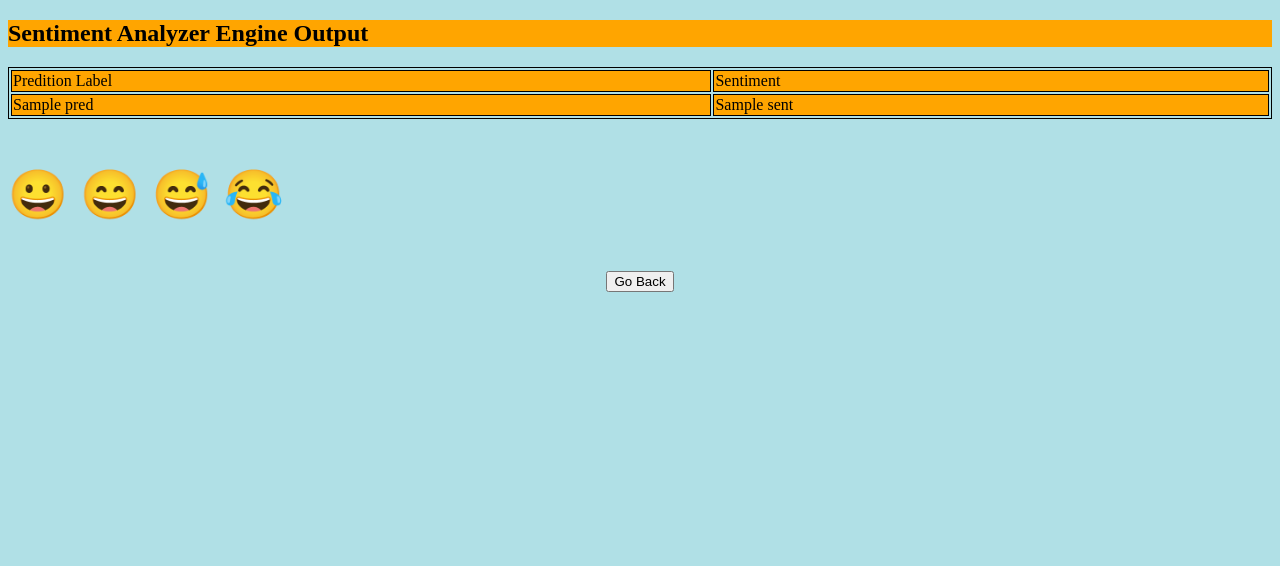
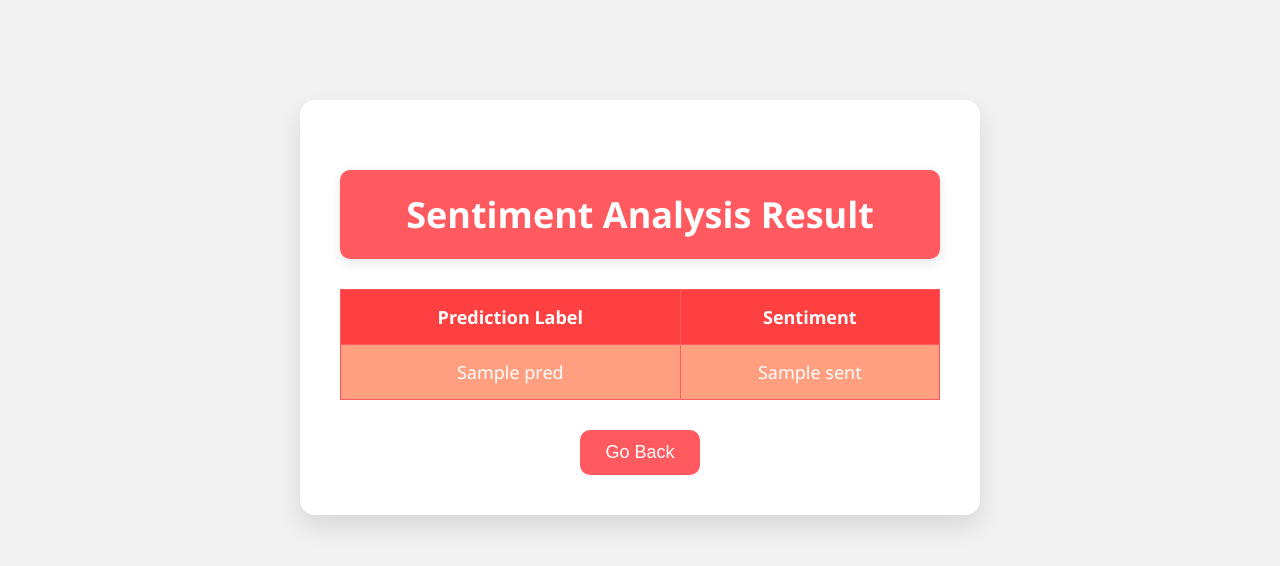
Before and after one commit to SpicyTalha/EmoScan, a Flask app: template templates/predict.html in a window 1280 px wide. Shown: the top 566 px of the page. Run offline with Flask 3, Linux system fonts and the light colour scheme; the template is opened without the code that fills it: most values are stand-ins (such as "Sample title", 1, 10 or a date in 2020); parts of the project's set-up code (start-up, migrations or seed data) failed here and were passed over.

Commit message:
refactored the gui

```diff
--- a/templates/predict.html
+++ b/templates/predict.html
@@ -1,31 +1,115 @@
 <!doctype html>
+<html lang="en">
 <head>
   <meta charset="UTF-8">
-</head>
+  <meta name="viewport" content="width=device-width, initial-scale=1.0">
+  <title>Sentiment Analysis Result</title>
   <style>
-table, th, td {
-  border:1px solid black;
+    body {
+      background-color: #f1f1f1;
+      font-family: 'Segoe UI', Tahoma, Geneva, Verdana, sans-serif;
+      margin: 0;
+      padding: 0;
     }
+
+    .container {
+      max-width: 600px;
+      margin: 100px auto;
+      background-color: #fff;
+      padding: 40px;
+      border-radius: 15px;
+      box-shadow: 0 12px 24px rgba(0, 0, 0, 0.1);
+      text-align: center;
+    }
+
+    h2 {
+      font-size: 36px;
+      color: #fff;
+      background-color: #ff5a5f;
+      padding: 20px 30px;
+      border-radius: 10px;
+      box-shadow: 0 4px 12px rgba(0, 0, 0, 0.1);
+      margin-bottom: 30px;
+    }
+
+    table {
+      width: 100%;
+      margin-top: 20px;
+      border-collapse: collapse;
+    }
+
     th, td {
-  background-color: #ffa500;
+      padding: 15px;
+      text-align: center;
+      border: 1px solid #ff5a5f;
+      background-color: #ff9f80;
+      color: white;
+      font-size: 18px;
+    }
+
+    th {
+      background-color: #ff4040;
+    }
+
+    .button-container {
+      text-align: center;
+      margin-top: 30px;
+    }
+
+    button {
+      padding: 12px 25px;
+      font-size: 18px;
+      background-color: #ff5a5f;
+      color: white;
+      border: none;
+      border-radius: 10px;
+      cursor: pointer;
+      transition: background-color 0.3s ease;
+    }
+
+    button:hover {
+      background-color: #ff4040;
+    }
+
+    .emoji {
+      font-size: 48px;
+      text-align: center;
+      margin-top: 20px;
+    }
+
+    @media (max-width: 600px) {
+      .container {
+        padding: 30px;
+      }
+
+      h2 {
+        font-size: 28px;
+      }
+
+      table {
+        font-size: 16px;
+      }
     }
   </style>
-<body style="background-color:powderblue;">
-<div class="vertical-center">
-<h2 style="background-color:Orange" >Sentiment Analyzer Engine Output</h2>
- <table style="width:100%">
+</head>
+<body>
+
+  <div class="container">
+    <h2> Sentiment Analysis Result </h2>
+    <table>
       <tr>
-    <td>Predition Label</td>
-    <td>Sentiment</td>
+        <th>Prediction Label</th>
+        <th>Sentiment</th>
       </tr>
       <tr>
         <td>{{pred}}</td>
         <td>{{sent}}</td>
       </tr>
     </table>
- <p style="font-size:48px">
-&#128512; &#128516; &#128517; &#128514;
-</p>
-  <p align="center"><button onclick="history.back()">Go Back</button></p>
+    <div class="button-container">
+      <button onclick="history.back()">Go Back</button>
+    </div>
+  </div>
+
 </body>
 </html>
```
Also changed, not shown: templates/index.html (+106 -11 lines). Lines whose indentation alone changed are shown as unchanged.
